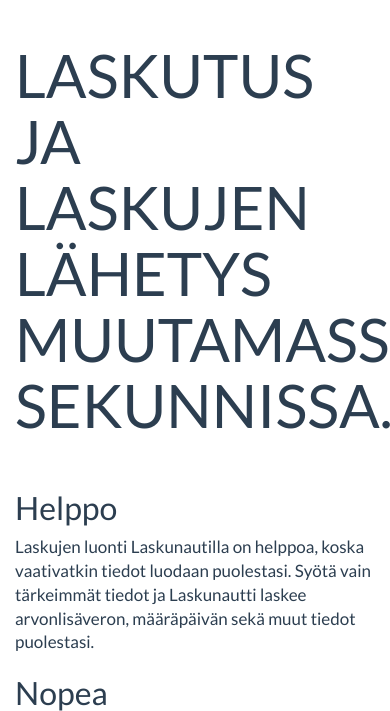
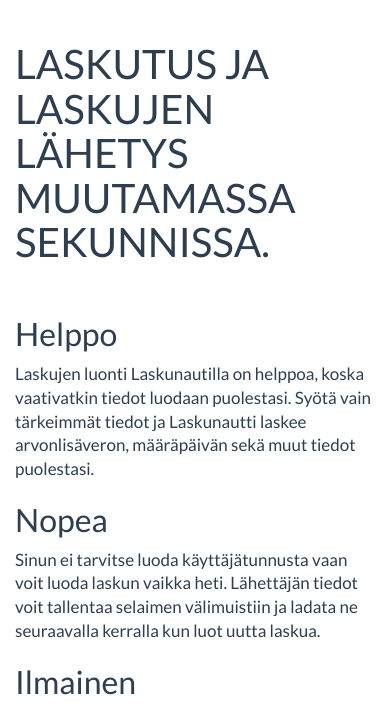
Before and after one commit to artur-gajewski/laskunautti, a PHP site: template views/index.twig in a window 390 px wide; the page is wider, and only the part inside the window is pictured. Shown: the part 80-791 px from the top of that part. Run offline with PHP 8.4, Linux system fonts and the light colour scheme; the template is opened without the code that fills it, so the values that code supplies are empty; some libraries are stand-ins or nearby versions.

Commit message:
Responsive header

```diff
--- a/web/css/custom.css
+++ b/web/css/custom.css
@@ -89,3 +89,9 @@ hr {
 #footer .contact {
     padding-bottom: 10px;
 }
+
+@media all and (max-width: 450px) {
+    h1 {
+        font-size: 2.7em !important;
+    }
+}
```
